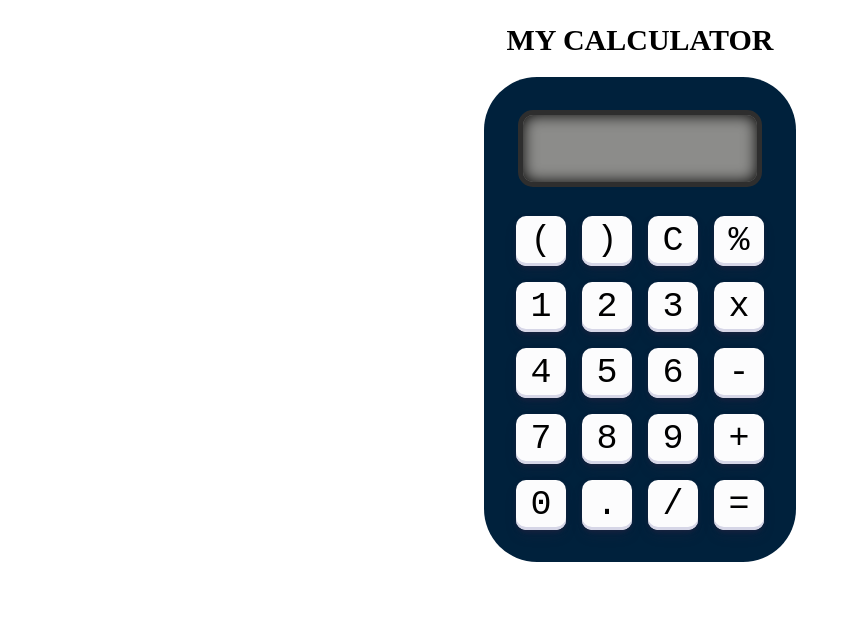
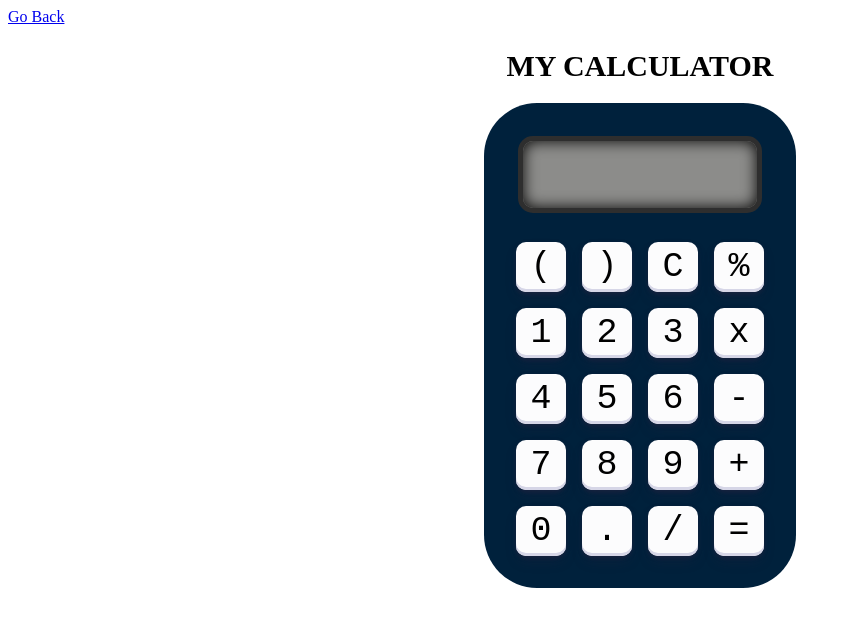
Before and after one commit to shrag13/calculatorr, a plain HTML site: page index.html in a window 1280 px wide. Shown: the whole page, without its empty margins (0-851 px from the left). Drawn offline with Linux system fonts and the light colour scheme.

Commit message:
Update index.html

```diff
--- a/index.html
+++ b/index.html
@@ -9,7 +9,9 @@
     <title>Document</title>
 </head>
 <body>
-
+   <nav>
+    <a data-page="home" href="https://shrag13.github.io/my-website-117/">Go Back</a>
+   </nav>
 <div class="container">
     <h1 class="text">MY CALCULATOR</h1>
     <div class="calculator">
```
